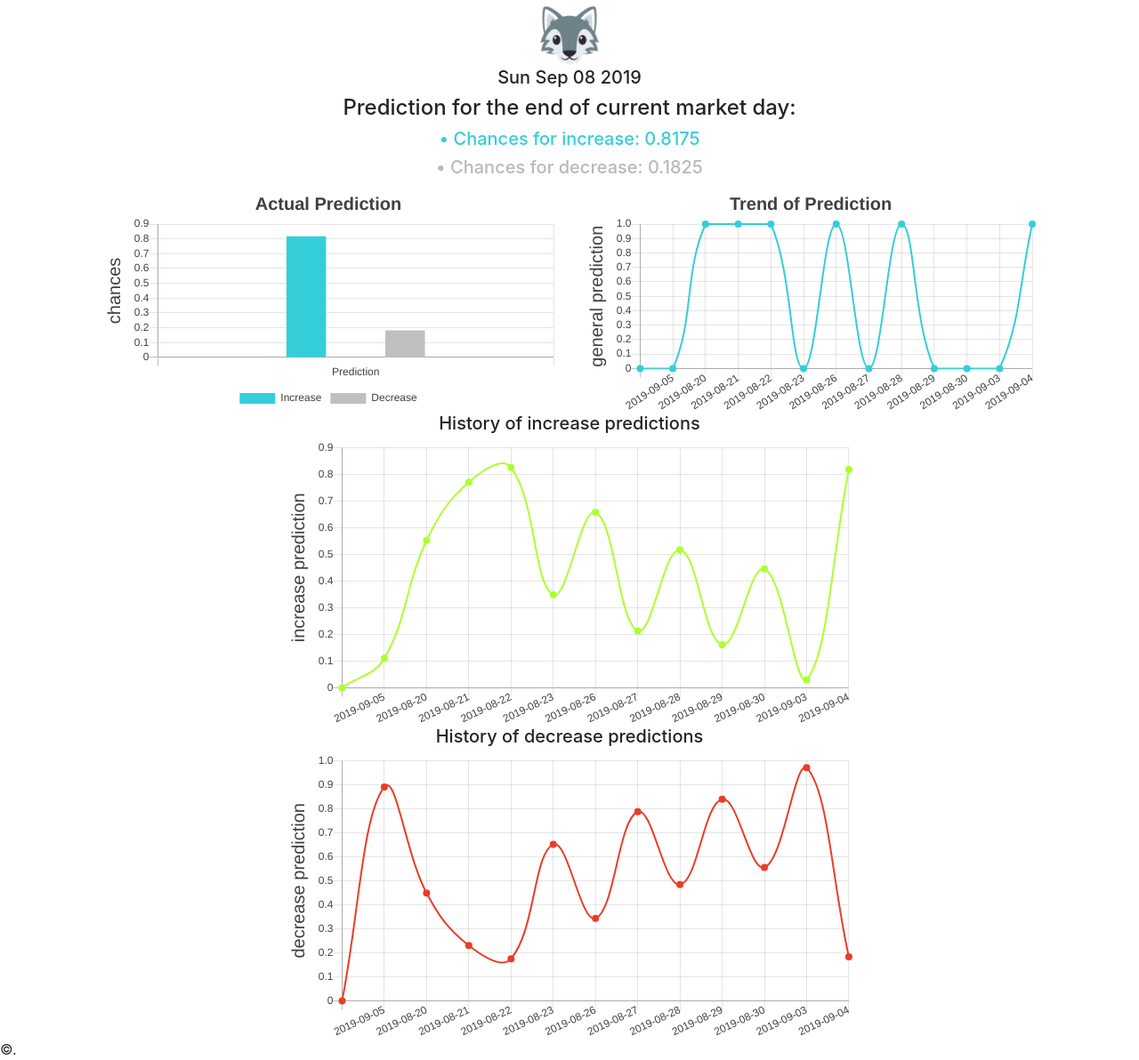
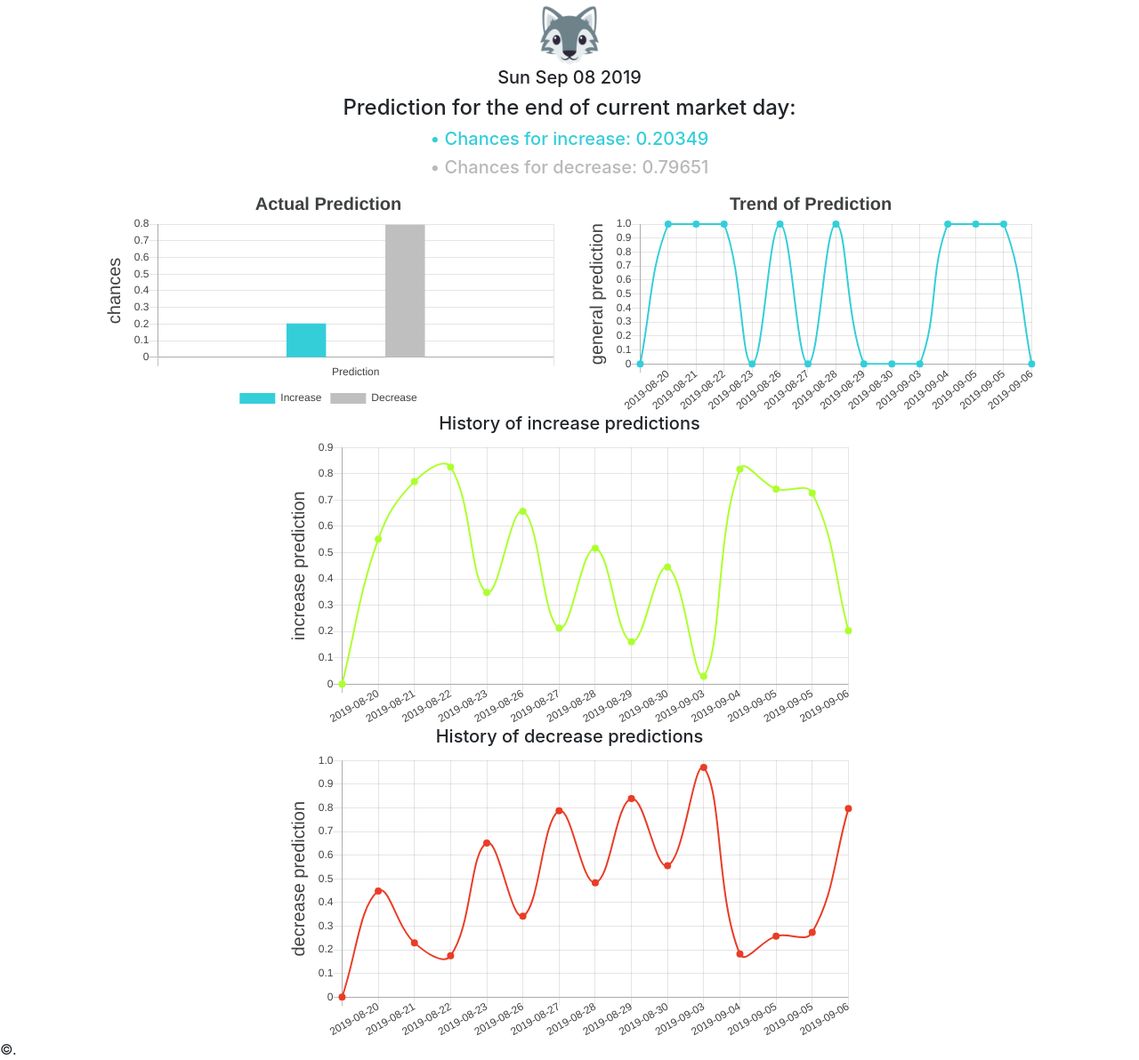
Before and after one commit to Astenna/AI_hackathon, a plain HTML site: page docs/index.html in a window 1280 px wide. Shown: the part 51-1243 px from the top of the page at 89% size. Drawn offline with nearby package versions, Linux system fonts and the light colour scheme.

```diff
--- a/docs/index.html
+++ b/docs/index.html
@@ -40,16 +40,16 @@
     <div class="row justify-content-center">
             <div align="center">
                 <h4>Prediction for the end of current market day: </h4>
-                    <h5 class="increase"> • Chances for increase: 0.8175 </h5>
-                     <h5 class="decrease"> • Chances for decrease: 0.1825</h5>
+                    <h5 class="increase"> • Chances for increase: 0.20349 </h5>
+                     <h5 class="decrease"> • Chances for decrease: 0.79651</h5>
             </div>
     </div>
     <div class="row justify-content-center">
         <div class="col-auto">
-            <canvas id='bar_chart' data='[{"date": "2019-09-05", "prediction": {"decrease": "0.88977", "increase": "0.11023"}}, {"date": "2019-08-20", "prediction": {"decrease": "0.44836", "increase": "0.55164"}}, {"date": "2019-08-21", "prediction": {"decrease": "0.22985", "increase": "0.77015"}}, {"date": "2019-08-22", "prediction": {"decrease": "0.17472", "increase": "0.82528"}}, {"date": "2019-08-23", "prediction": {"decrease": "0.65129", "increase": "0.34871"}}, {"date": "2019-08-26", "prediction": {"decrease": "0.34253", "increase": "0.65747"}}, {"date": "2019-08-27", "prediction": {"decrease": "0.78715", "increase": "0.21285"}}, {"date": "2019-08-28", "prediction": {"decrease": "0.4831", "increase": "0.5169"}}, {"date": "2019-08-29", "prediction": {"decrease": "0.83909", "increase": "0.16091"}}, {"date": "2019-08-30", "prediction": {"decrease": "0.555", "increase": "0.445"}}, {"date": "2019-09-03", "prediction": {"decrease": "0.97056", "increase": "0.02944"}}, {"date": "2019-09-04", "prediction": {"decrease": "0.1825", "increase": "0.8175"}}]' style="width: 40vw"></canvas>
+            <canvas id='bar_chart' data='[{"date": "2019-08-20", "prediction": {"decrease": "0.44836", "increase": "0.55164"}}, {"date": "2019-08-21", "prediction": {"decrease": "0.22985", "increase": "0.77015"}}, {"date": "2019-08-22", "prediction": {"decrease": "0.17472", "increase": "0.82528"}}, {"date": "2019-08-23", "prediction": {"decrease": "0.65129", "increase": "0.34871"}}, {"date": "2019-08-26", "prediction": {"decrease": "0.34253", "increase": "0.65747"}}, {"date": "2019-08-27", "prediction": {"decrease": "0.78715", "increase": "0.21285"}}, {"date": "2019-08-28", "prediction": {"decrease": "0.4831", "increase": "0.5169"}}, {"date": "2019-08-29", "prediction": {"decrease": "0.83909", "increase": "0.16091"}}, {"date": "2019-08-30", "prediction": {"decrease": "0.555", "increase": "0.445"}}, {"date": "2019-09-03", "prediction": {"decrease": "0.97056", "increase": "0.02944"}}, {"date": "2019-09-04", "prediction": {"decrease": "0.1825", "increase": "0.8175"}}, {"date": "2019-09-05", "prediction": {"decrease": "0.25795", "increase": "0.74205"}}, {"date": "2019-09-05", "prediction": {"decrease": "0.27387", "increase": "0.72613"}}, {"date": "2019-09-06", "prediction": {"decrease": "0.79651", "increase": "0.20349"}}]' style="width: 40vw"></canvas>
         </div>
         <div class="col-auto">
-            <canvas id="line_trend_bin" data='[{"date": "2019-09-05", "prediction": {"decrease": "0.88977", "increase": "0.11023"}}, {"date": "2019-08-20", "prediction": {"decrease": "0.44836", "increase": "0.55164"}}, {"date": "2019-08-21", "prediction": {"decrease": "0.22985", "increase": "0.77015"}}, {"date": "2019-08-22", "prediction": {"decrease": "0.17472", "increase": "0.82528"}}, {"date": "2019-08-23", "prediction": {"decrease": "0.65129", "increase": "0.34871"}}, {"date": "2019-08-26", "prediction": {"decrease": "0.34253", "increase": "0.65747"}}, {"date": "2019-08-27", "prediction": {"decrease": "0.78715", "increase": "0.21285"}}, {"date": "2019-08-28", "prediction": {"decrease": "0.4831", "increase": "0.5169"}}, {"date": "2019-08-29", "prediction": {"decrease": "0.83909", "increase": "0.16091"}}, {"date": "2019-08-30", "prediction": {"decrease": "0.555", "increase": "0.445"}}, {"date": "2019-09-03", "prediction": {"decrease": "0.97056", "increase": "0.02944"}}, {"date": "2019-09-04", "prediction": {"decrease": "0.1825", "increase": "0.8175"}}]' style="width: 40vw"></canvas>
+            <canvas id="line_trend_bin" data='[{"date": "2019-08-20", "prediction": {"decrease": "0.44836", "increase": "0.55164"}}, {"date": "2019-08-21", "prediction": {"decrease": "0.22985", "increase": "0.77015"}}, {"date": "2019-08-22", "prediction": {"decrease": "0.17472", "increase": "0.82528"}}, {"date": "2019-08-23", "prediction": {"decrease": "0.65129", "increase": "0.34871"}}, {"date": "2019-08-26", "prediction": {"decrease": "0.34253", "increase": "0.65747"}}, {"date": "2019-08-27", "prediction": {"decrease": "0.78715", "increase": "0.21285"}}, {"date": "2019-08-28", "prediction": {"decrease": "0.4831", "increase": "0.5169"}}, {"date": "2019-08-29", "prediction": {"decrease": "0.83909", "increase": "0.16091"}}, {"date": "2019-08-30", "prediction": {"decrease": "0.555", "increase": "0.445"}}, {"date": "2019-09-03", "prediction": {"decrease": "0.97056", "increase": "0.02944"}}, {"date": "2019-09-04", "prediction": {"decrease": "0.1825", "increase": "0.8175"}}, {"date": "2019-09-05", "prediction": {"decrease": "0.25795", "increase": "0.74205"}}, {"date": "2019-09-05", "prediction": {"decrease": "0.27387", "increase": "0.72613"}}, {"date": "2019-09-06", "prediction": {"decrease": "0.79651", "increase": "0.20349"}}]' style="width: 40vw"></canvas>
         </div>
     </div>
     <div class="row justify-content-center">
@@ -59,7 +59,7 @@
     </div>
     <div class="row justify-content-center">
         <div class="col-auto">
-            <canvas id="line_trend_increase" data='[{"date": "2019-09-05", "prediction": {"decrease": "0.88977", "increase": "0.11023"}}, {"date": "2019-08-20", "prediction": {"decrease": "0.44836", "increase": "0.55164"}}, {"date": "2019-08-21", "prediction": {"decrease": "0.22985", "increase": "0.77015"}}, {"date": "2019-08-22", "prediction": {"decrease": "0.17472", "increase": "0.82528"}}, {"date": "2019-08-23", "prediction": {"decrease": "0.65129", "increase": "0.34871"}}, {"date": "2019-08-26", "prediction": {"decrease": "0.34253", "increase": "0.65747"}}, {"date": "2019-08-27", "prediction": {"decrease": "0.78715", "increase": "0.21285"}}, {"date": "2019-08-28", "prediction": {"decrease": "0.4831", "increase": "0.5169"}}, {"date": "2019-08-29", "prediction": {"decrease": "0.83909", "increase": "0.16091"}}, {"date": "2019-08-30", "prediction": {"decrease": "0.555", "increase": "0.445"}}, {"date": "2019-09-03", "prediction": {"decrease": "0.97056", "increase": "0.02944"}}, {"date": "2019-09-04", "prediction": {"decrease": "0.1825", "increase": "0.8175"}}]' style="width: 50vw"></canvas>
+            <canvas id="line_trend_increase" data='[{"date": "2019-08-20", "prediction": {"decrease": "0.44836", "increase": "0.55164"}}, {"date": "2019-08-21", "prediction": {"decrease": "0.22985", "increase": "0.77015"}}, {"date": "2019-08-22", "prediction": {"decrease": "0.17472", "increase": "0.82528"}}, {"date": "2019-08-23", "prediction": {"decrease": "0.65129", "increase": "0.34871"}}, {"date": "2019-08-26", "prediction": {"decrease": "0.34253", "increase": "0.65747"}}, {"date": "2019-08-27", "prediction": {"decrease": "0.78715", "increase": "0.21285"}}, {"date": "2019-08-28", "prediction": {"decrease": "0.4831", "increase": "0.5169"}}, {"date": "2019-08-29", "prediction": {"decrease": "0.83909", "increase": "0.16091"}}, {"date": "2019-08-30", "prediction": {"decrease": "0.555", "increase": "0.445"}}, {"date": "2019-09-03", "prediction": {"decrease": "0.97056", "increase": "0.02944"}}, {"date": "2019-09-04", "prediction": {"decrease": "0.1825", "increase": "0.8175"}}, {"date": "2019-09-05", "prediction": {"decrease": "0.25795", "increase": "0.74205"}}, {"date": "2019-09-05", "prediction": {"decrease": "0.27387", "increase": "0.72613"}}, {"date": "2019-09-06", "prediction": {"decrease": "0.79651", "increase": "0.20349"}}]' style="width: 50vw"></canvas>
         </div>
     </div>
     <div class="row justify-content-center">
@@ -70,7 +70,7 @@
 
     <div class="row justify-content-center">
         <div class="col-auto">
-            <canvas id="line_trend_decrease" data='[{"date": "2019-09-05", "prediction": {"decrease": "0.88977", "increase": "0.11023"}}, {"date": "2019-08-20", "prediction": {"decrease": "0.44836", "increase": "0.55164"}}, {"date": "2019-08-21", "prediction": {"decrease": "0.22985", "increase": "0.77015"}}, {"date": "2019-08-22", "prediction": {"decrease": "0.17472", "increase": "0.82528"}}, {"date": "2019-08-23", "prediction": {"decrease": "0.65129", "increase": "0.34871"}}, {"date": "2019-08-26", "prediction": {"decrease": "0.34253", "increase": "0.65747"}}, {"date": "2019-08-27", "prediction": {"decrease": "0.78715", "increase": "0.21285"}}, {"date": "2019-08-28", "prediction": {"decrease": "0.4831", "increase": "0.5169"}}, {"date": "2019-08-29", "prediction": {"decrease": "0.83909", "increase": "0.16091"}}, {"date": "2019-08-30", "prediction": {"decrease": "0.555", "increase": "0.445"}}, {"date": "2019-09-03", "prediction": {"decrease": "0.97056", "increase": "0.02944"}}, {"date": "2019-09-04", "prediction": {"decrease": "0.1825", "increase": "0.8175"}}]' style="width: 50vw"></canvas>
+            <canvas id="line_trend_decrease" data='[{"date": "2019-08-20", "prediction": {"decrease": "0.44836", "increase": "0.55164"}}, {"date": "2019-08-21", "prediction": {"decrease": "0.22985", "increase": "0.77015"}}, {"date": "2019-08-22", "prediction": {"decrease": "0.17472", "increase": "0.82528"}}, {"date": "2019-08-23", "prediction": {"decrease": "0.65129", "increase": "0.34871"}}, {"date": "2019-08-26", "prediction": {"decrease": "0.34253", "increase": "0.65747"}}, {"date": "2019-08-27", "prediction": {"decrease": "0.78715", "increase": "0.21285"}}, {"date": "2019-08-28", "prediction": {"decrease": "0.4831", "increase": "0.5169"}}, {"date": "2019-08-29", "prediction": {"decrease": "0.83909", "increase": "0.16091"}}, {"date": "2019-08-30", "prediction": {"decrease": "0.555", "increase": "0.445"}}, {"date": "2019-09-03", "prediction": {"decrease": "0.97056", "increase": "0.02944"}}, {"date": "2019-09-04", "prediction": {"decrease": "0.1825", "increase": "0.8175"}}, {"date": "2019-09-05", "prediction": {"decrease": "0.25795", "increase": "0.74205"}}, {"date": "2019-09-05", "prediction": {"decrease": "0.27387", "increase": "0.72613"}}, {"date": "2019-09-06", "prediction": {"decrease": "0.79651", "increase": "0.20349"}}]' style="width: 50vw"></canvas>
         </div>
     </div>
 </div>
```
Also changed, not shown: predictions/prediction.json (+0 -14 lines), 1 other file.
